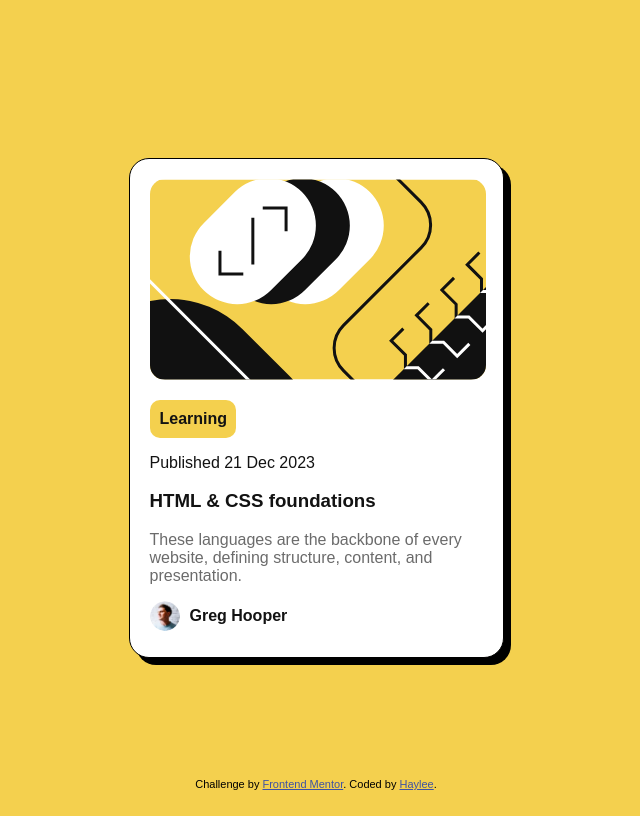
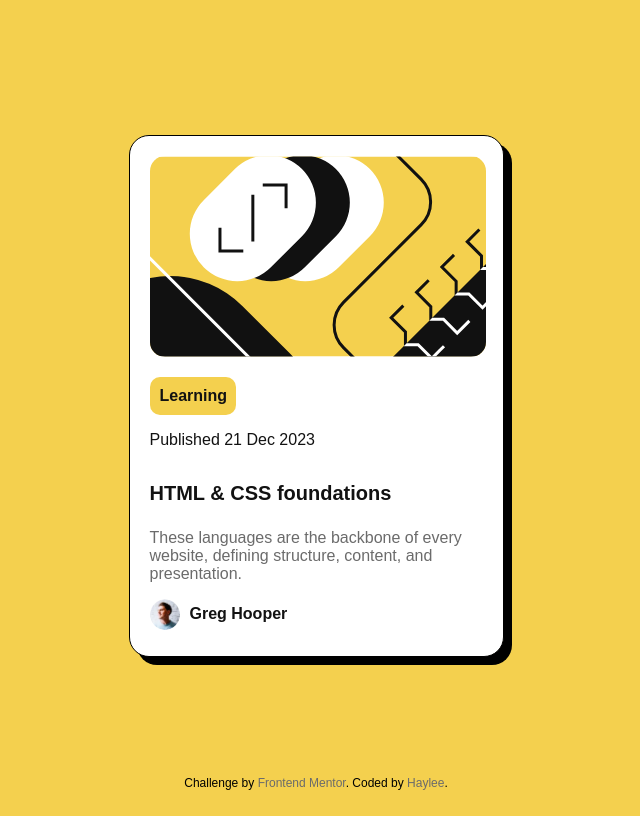
Before and after one commit to Hayleeee15/blog-preview, a plain HTML site: page index.html in a window 1280 px wide. Shown: the whole page, without its empty margins (324-964 px from the left). Drawn offline with Linux system fonts and the light colour scheme.

Commit message:
Updated html and CSS

```diff
--- a/index.html
+++ b/index.html
@@ -18,9 +18,9 @@
 
     <p>Published 21 Dec 2023</p>
 
-    <h3><a href="https://www.frontendmentor.io">HTML & CSS foundations</a></h3>
+    <h1><a href="https://www.frontendmentor.io">HTML & CSS foundations</a></h1>
 
-    <p class="gray">These languages are the backbone of every website, defining structure, content, and presentation.</p>
+    <p class="description">These languages are the backbone of every website, defining structure, content, and presentation.</p>
 
     <section>
     <p><img src="assets/images/image-avatar.webp" alt="Photo of Greg Hooper"> Greg Hooper</p>
--- a/style.css
+++ b/style.css
@@ -1,75 +1,87 @@
+:root {
+  --bg-color: hsl(47, 88%, 63%);
+  --main-font-color: hsl(0, 0%, 7%);
+  --description-color: hsl(0, 0%, 42%);
+  --card-bg-color: hsl(0, 0%, 100%);
+  --border-color: black
+}
+
 body {
-      background-color: hsl(47, 88%, 63%);
+  background-color: var(--bg-color);
   font-family: 'figtree', sans-serif;
 
   display: flex;
   flex-direction: column;
   justify-content: center;
   align-items: center;
-      height: 100vh;
-
+  height: 97vh;
 }
 
 p {
-      color: hsl(0, 0%, 7%);
-      font-size: 16px;
+  color: var(--main-font-color);
+  font-size: 1rem;
 }
 
-    .gray {
-      color: hsl(0, 0%, 42%);
+.description {
+  color: var(--description-color);
 }
 
 main {
-      background-color: hsl(0, 0%, 100%);
+  background-color: var(--card-bg-color);
 
   box-sizing: border-box;
-      border: black solid 1px;
-      border-radius: 20px;
-      box-shadow: 7px 7px  black;
+  border: var(--border-color) solid 1px;
+  border-radius: 1.25rem;
+  box-shadow: .5rem .5rem  var(--border-color);
 
-      padding: 20px 20px 10px 20px;
-      width: 375px;
-    }
-    main img {
-      border-radius: 15px;
+  padding: 1.25rem 1.25rem .625rem 1.25rem;
+  width: 23.4375rem;
 }
 
-    h3 a {
-      color:  hsl(0, 0%, 7%);
+main img {
+  border-radius: 0.9375rem;
+}
+
+h1 a {
+  color:  var(--main-font-color);
+  font-size: 1.25rem;
   font-weight: 800;
   text-decoration: none;
 }
-    h3 a:hover {
-      color:  hsl(47, 88%, 63%);
+
+h1 a:hover {
+  color:  var(--bg-color);
 }
 
 .learn {
-      color: hsl(0, 0%, 7%);
+  color: var(--main-font-color);
   font-weight: bold;
 
-      background-color: hsl(47, 88%, 63%);
-      border-radius: 10px;
-      padding: 10px;
+  background-color: var(--bg-color);
+  border-radius: .625rem;
+  padding: .625rem;
   width: 20%;
 }
 
 section img{
   display: flex;
-      width: 30px;
+  width: 1.875rem;
 }
 
 section p {
   font-weight: bold;
   display: flex;
   align-items: center;
-      gap: 10px;
+  gap: .625rem;
 }
 
 footer {
   position: absolute;
-      bottom: 10px;
-      font-size: 11px;
+  bottom: .625rem;
+  font-size: .75rem;
   text-align: center;
 }
 
-    footer a { color: hsl(228, 45%, 44%); }
+footer a {
+  color: var(--description-color);
+  text-decoration: none;}
```
Lines whose indentation alone changed are shown as unchanged.
